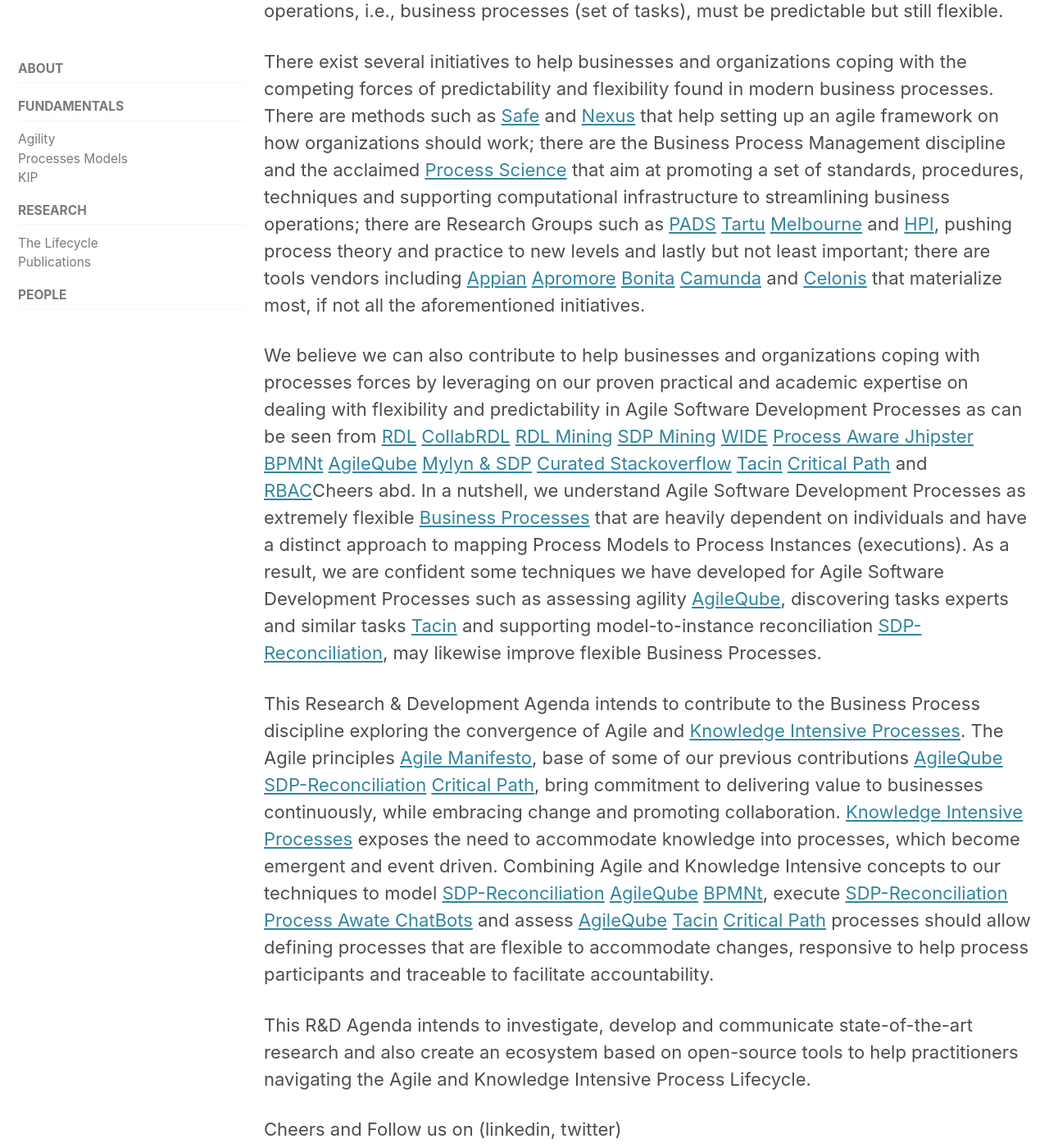
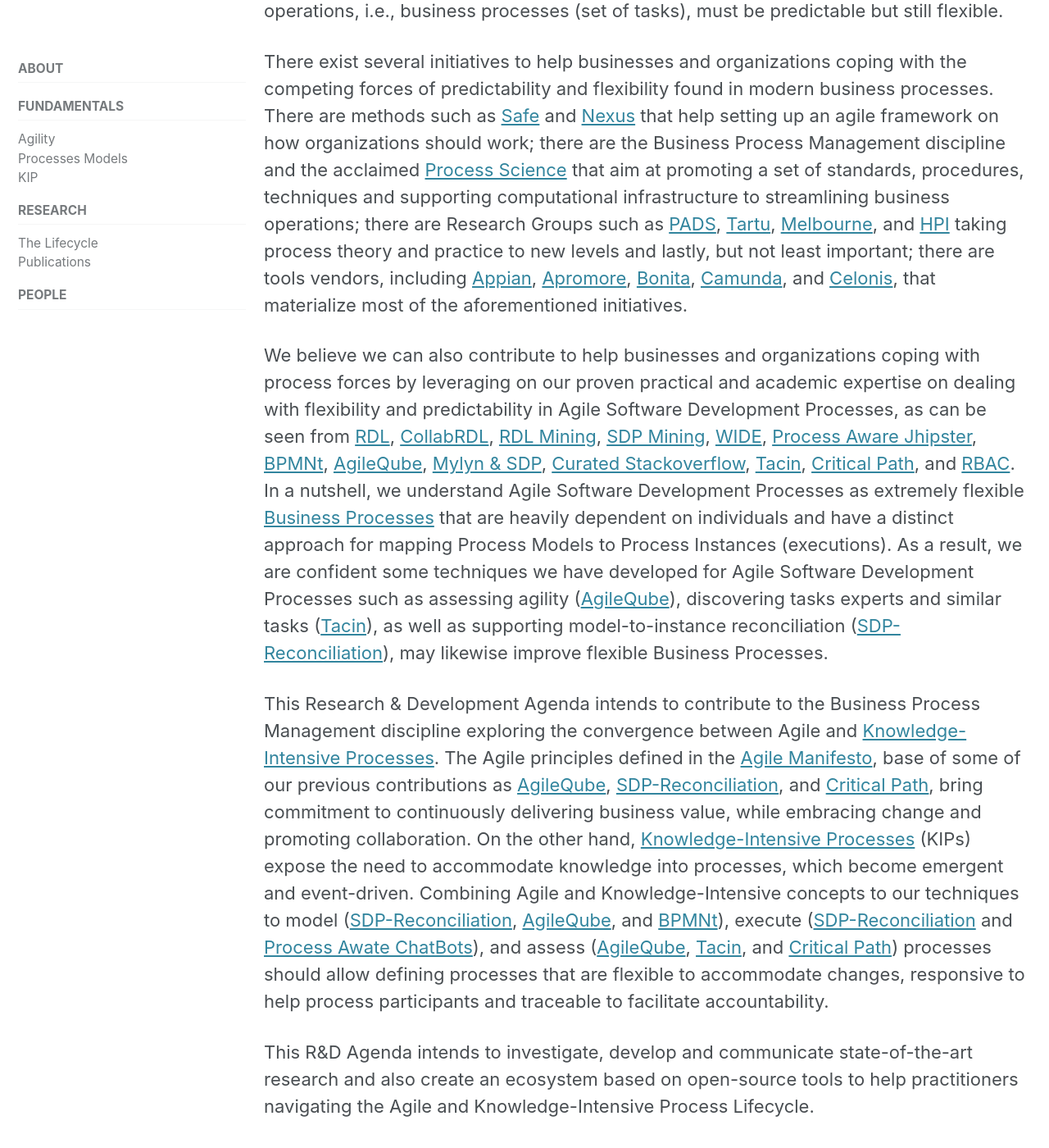
Before and after one commit to AgileKip/site, a Jekyll site: the page built from _pages/about.md, in a window 1280 px wide and 1400 px high, scrolled down 722 px. Shown: the whole window at 82% size. Built offline with Jekyll 4.4.1, drawn with Linux system fonts in a browser that asks for light colours; cached includes are drawn as plain includes; nearby versions of some CDN libraries; some of the changed text lies outside the part shown.

Commit message:
Correção do texto

```diff
--- a/_pages/about.md
+++ b/_pages/about.md
@@ -10,59 +10,59 @@
   nav: "docs"
 ---
 
-Organizations not only want, but they need to embrace flexibility. Technology evolves, customers have increasing diverse expectations (User Experience) and competitors are eager to lead innovation, thus creating a flexible atmosphere where adaptable and yet resilient operations is imperative for organizations to cope with the demands of such ever-evolving markets. Internally, organizations’ operations are often supported by software systems and broken-down as sets of tasks that are conducted by individuals or algorithms. Those individuals, who can be domain experts, clerks, management, etc., are considered knowledge workers that act based on past-experiences, education level and tacit knowledge, indicating they also require a flexible and personalized work environment (Employee Experience). While algorithms are in chage of repetitive tasks performed bt machines.
+Organizations not only want, but they need to embrace flexibility. Technology evolves, customers have increasing diverse expectations (User Experience) and competitors are eager to lead innovation, thus creating a flexible atmosphere where adaptable and yet resilient operations are imperative for organizations to cope with the demands of such ever-evolving markets. Internally, organizations’ operations are often supported by software systems and broken-down as sets of tasks that are conducted by individuals or algorithms. Those individuals, who can be domain experts, clerks, management, etc., are considered knowledge workers that act based on past-experiences, education level and tacit knowledge, indicating they also require a flexible and personalized work environment (Employee Experience), while algorithms are in chage of repetitive tasks performed by machines.
 
-Nevertheless, businesses need to be accountable to comply with government regulations, predictable and efficient to meet shareholders and customers demands, and even transparent when embracing trends such as the ESG (Environmental, Social, and Governance) Movement. The interplay between flexibility, transparency, accountability, predictability and efficiency, puts businesses in a challenging position where their operations, i.e., business processes (set of tasks), must be predictable but still flexible.
+Nevertheless, businesses need to be accountable to comply with government regulations, predictable and efficient to meet shareholders and customers demands, and even transparent when embracing trends such as the ESG (Environmental, Social, and Governance) Movement. The interplay between flexibility, transparency, accountability, predictability and efficiency puts businesses in a challenging position where their operations, i.e., business processes (set of tasks), must be predictable but still flexible.
 
 There exist several initiatives to help businesses and organizations coping with the competing forces of predictability and flexibility found in modern business processes. There are methods such as
 [Safe](https://www.scaledagileframework.com/) and
 [Nexus](https://www.scrum.org/resources/nexus-guide) that help setting up an agile framework on how organizations should work; there are the Business Process Management discipline and the acclaimed
 [Process Science](https://process-science.net) that aim at promoting a set of standards, procedures, techniques and supporting computational infrastructure to streamlining business operations; there are Research Groups such as
-[PADS](https://www.pads.rwth-aachen.de/cms/~pnbx/PADS/lidx/1/)
-[Tartu](http://kodu.ut.ee/~dumas/)
-[Melbourne](https://cis.unimelb.edu.au/information-systems/bpm/) and
-[HPI](https://bpt.hpi.uni-potsdam.de/people/mathias-weske), pushing process theory and practice to new levels and lastly but not least important; there are tools vendors including
-[Appian](https://www.appian.com/)
-[Apromore](https://apromore.org/)
-[Bonita](https://www.bonitasoft.com/)
-[Camunda](https://camunda.com/) and
-[Celonis](https://www.celonis.com/) that materialize most, if not all the aforementioned initiatives.
+[PADS](https://www.pads.rwth-aachen.de/cms/~pnbx/PADS/lidx/1/),
+[Tartu](http://kodu.ut.ee/~dumas/),
+[Melbourne](https://cis.unimelb.edu.au/information-systems/bpm/), and
+[HPI](https://bpt.hpi.uni-potsdam.de/people/mathias-weske) taking process theory and practice to new levels and lastly, but not least important; there are tools vendors, including
+[Appian](https://www.appian.com/),
+[Apromore](https://apromore.org/),
+[Bonita](https://www.bonitasoft.com/),
+[Camunda](https://camunda.com/), and
+[Celonis](https://www.celonis.com/), that materialize most of the aforementioned initiatives.
 
-We believe we can also contribute to help businesses and organizations coping with processes forces by leveraging on our proven practical and academic expertise on dealing with flexibility and predictability in Agile Software Development Processes as can be seen from
-[RDL](https://ieeexplore.ieee.org/document/1271169)
-[CollabRDL](https://www.sciencedirect.com/science/article/abs/pii/S0164121217300225?via%3Dihub)
-[RDL Mining](https://dblp.org/rec/conf/cibse/GomesOCA14)
-[SDP Mining](https://dl.acm.org/doi/10.1145/2695664.2696046)
-[WIDE](https://comap.ca/index.php?MenuItemID=11)
-[Process Aware Jhipster](TODO)
-[BPMNt](https://www.sciencedirect.com/science/article/abs/pii/S0950584914002031?via%3Dihub)
-[AgileQube](https://ieeexplore.ieee.org/document/9072369)
-[Mylyn & SDP](https://journal-bcs.springeropen.com/articles/10.1186/s13173-020-00100-8)
-[Curated Stackoverflow](https://doi.org/10.1371/journal.pone.0243852)
-[Tacin](https://ieeexplore.ieee.org/document/9279201)
-[Critical Path](http://ksiresearchorg.ipage.com/seke/seke19paper/seke19paper_4.pdf) and
-[RBAC](https://link.springer.com/article/10.1007%2Fs10207-016-0314-4)Cheers abd. In a nutshell, we understand Agile Software Development Processes as extremely flexible
-[Business Processes](https://link.springer.com/book/10.1007/978-3-662-56509-4) that are heavily dependent on individuals and have a distinct approach to mapping Process Models to Process Instances (executions). As a result, we are confident some techniques we have developed for Agile Software Development Processes such as assessing agility
-[AgileQube](https://ieeexplore.ieee.org/document/9072369), discovering tasks experts and similar tasks
-[Tacin](https://ieeexplore.ieee.org/document/9279201) and supporting model-to-instance reconciliation
-[SDP-Reconciliation](https://dl.acm.org/doi/10.1145/2695664.2696046), may likewise improve flexible Business Processes.
+We believe we can also contribute to help businesses and organizations coping with process forces by leveraging on our proven practical and academic expertise on dealing with flexibility and predictability in Agile Software Development Processes, as can be seen from
+[RDL](https://ieeexplore.ieee.org/document/1271169),
+[CollabRDL](https://www.sciencedirect.com/science/article/abs/pii/S0164121217300225?via%3Dihub),
+[RDL Mining](https://dblp.org/rec/conf/cibse/GomesOCA14),
+[SDP Mining](https://dl.acm.org/doi/10.1145/2695664.2696046),
+[WIDE](https://comap.ca/index.php?MenuItemID=11),
+[Process Aware Jhipster](TODO),
+[BPMNt](https://www.sciencedirect.com/science/article/abs/pii/S0950584914002031?via%3Dihub),
+[AgileQube](https://ieeexplore.ieee.org/document/9072369),
+[Mylyn & SDP](https://journal-bcs.springeropen.com/articles/10.1186/s13173-020-00100-8),
+[Curated Stackoverflow](https://doi.org/10.1371/journal.pone.0243852),
+[Tacin](https://ieeexplore.ieee.org/document/9279201),
+[Critical Path](http://ksiresearchorg.ipage.com/seke/seke19paper/seke19paper_4.pdf), and
+[RBAC](https://link.springer.com/article/10.1007%2Fs10207-016-0314-4). In a nutshell, we understand Agile Software Development Processes as extremely flexible
+[Business Processes](https://link.springer.com/book/10.1007/978-3-662-56509-4) that are heavily dependent on individuals and have a distinct approach for mapping Process Models to Process Instances (executions). As a result, we are confident some techniques we have developed for Agile Software Development Processes such as assessing agility
+([AgileQube](https://ieeexplore.ieee.org/document/9072369)), discovering tasks experts and similar tasks
+([Tacin](https://ieeexplore.ieee.org/document/9279201)), as well as supporting model-to-instance reconciliation
+([SDP-Reconciliation](https://dl.acm.org/doi/10.1145/2695664.2696046)), may likewise improve flexible Business Processes.
 
-This Research & Development Agenda intends to contribute to the Business Process discipline exploring the convergence of Agile and
-[Knowledge Intensive Processes](https://link.springer.com/article/10.1007/s13740-014-0038-4). The Agile principles
-[Agile Manifesto](https://agilemanifesto.org/), base of some of our previous contributions
-[AgileQube](https://ieeexplore.ieee.org/document/9072369)
-[SDP-Reconciliation](https://dl.acm.org/doi/10.1145/2695664.2696046)
-[Critical Path](http://ksiresearchorg.ipage.com/seke/seke19paper/seke19paper_4.pdf), bring commitment to delivering value to businesses continuously, while embracing change and promoting collaboration.
-[Knowledge Intensive Processes](https://link.springer.com/article/10.1007/s13740-014-0038-4) exposes the need to accommodate knowledge into processes, which become emergent and event driven. Combining Agile and Knowledge Intensive concepts to our techniques to model
-[SDP-Reconciliation](https://dl.acm.org/doi/10.1145/2695664.2696046)
-[AgileQube](https://ieeexplore.ieee.org/document/9072369)
-[BPMNt](https://www.sciencedirect.com/science/article/abs/pii/S0950584914002031?via%3Dihub), execute
-[SDP-Reconciliation](https://dl.acm.org/doi/10.1145/2695664.2696046)
-[Process Awate ChatBots](https://github.com/luis-f-lins/process-aware-conversational-agent) and assess
-[AgileQube](https://ieeexplore.ieee.org/document/9072369)
-[Tacin](https://ieeexplore.ieee.org/document/9279201)
-[Critical Path](http://ksiresearchorg.ipage.com/seke/seke19paper/seke19paper_4.pdf) processes should allow defining processes that are flexible to accommodate changes, responsive to help process participants and traceable to facilitate accountability.
+This Research & Development Agenda intends to contribute to the Business Process Management discipline exploring the convergence between Agile and
+[Knowledge-Intensive Processes](https://link.springer.com/article/10.1007/s13740-014-0038-4). The Agile principles defined in the
+[Agile Manifesto](https://agilemanifesto.org/), base of some of our previous contributions as
+[AgileQube](https://ieeexplore.ieee.org/document/9072369),
+[SDP-Reconciliation](https://dl.acm.org/doi/10.1145/2695664.2696046), and
+[Critical Path](http://ksiresearchorg.ipage.com/seke/seke19paper/seke19paper_4.pdf), bring commitment to continuously delivering business value, while embracing change and promoting collaboration. On the other hand,
+[Knowledge-Intensive Processes](https://link.springer.com/article/10.1007/s13740-014-0038-4) (KIPs) expose the need to accommodate knowledge into processes, which become emergent and event-driven. Combining Agile and Knowledge-Intensive concepts to our techniques to model
+([SDP-Reconciliation](https://dl.acm.org/doi/10.1145/2695664.2696046),
+[AgileQube](https://ieeexplore.ieee.org/document/9072369), and
+[BPMNt](https://www.sciencedirect.com/science/article/abs/pii/S0950584914002031?via%3Dihub)), execute
+([SDP-Reconciliation](https://dl.acm.org/doi/10.1145/2695664.2696046) and
+[Process Awate ChatBots](https://github.com/luis-f-lins/process-aware-conversational-agent)), and assess
+([AgileQube](https://ieeexplore.ieee.org/document/9072369),
+[Tacin](https://ieeexplore.ieee.org/document/9279201), and
+[Critical Path](http://ksiresearchorg.ipage.com/seke/seke19paper/seke19paper_4.pdf)) processes should allow defining processes that are flexible to accommodate changes, responsive to help process participants and traceable to facilitate accountability.
 
-This R&D Agenda intends to investigate, develop and communicate state-of-the-art research and also create an ecosystem based on open-source tools to help practitioners navigating the Agile and Knowledge Intensive Process Lifecycle.
+This R&D Agenda intends to investigate, develop and communicate state-of-the-art research and also create an ecosystem based on open-source tools to help practitioners navigating the Agile and Knowledge-Intensive Process Lifecycle.
 
-Cheers and Follow us on (linkedin, twitter)
+Cheers and follow us on social networks!
```
